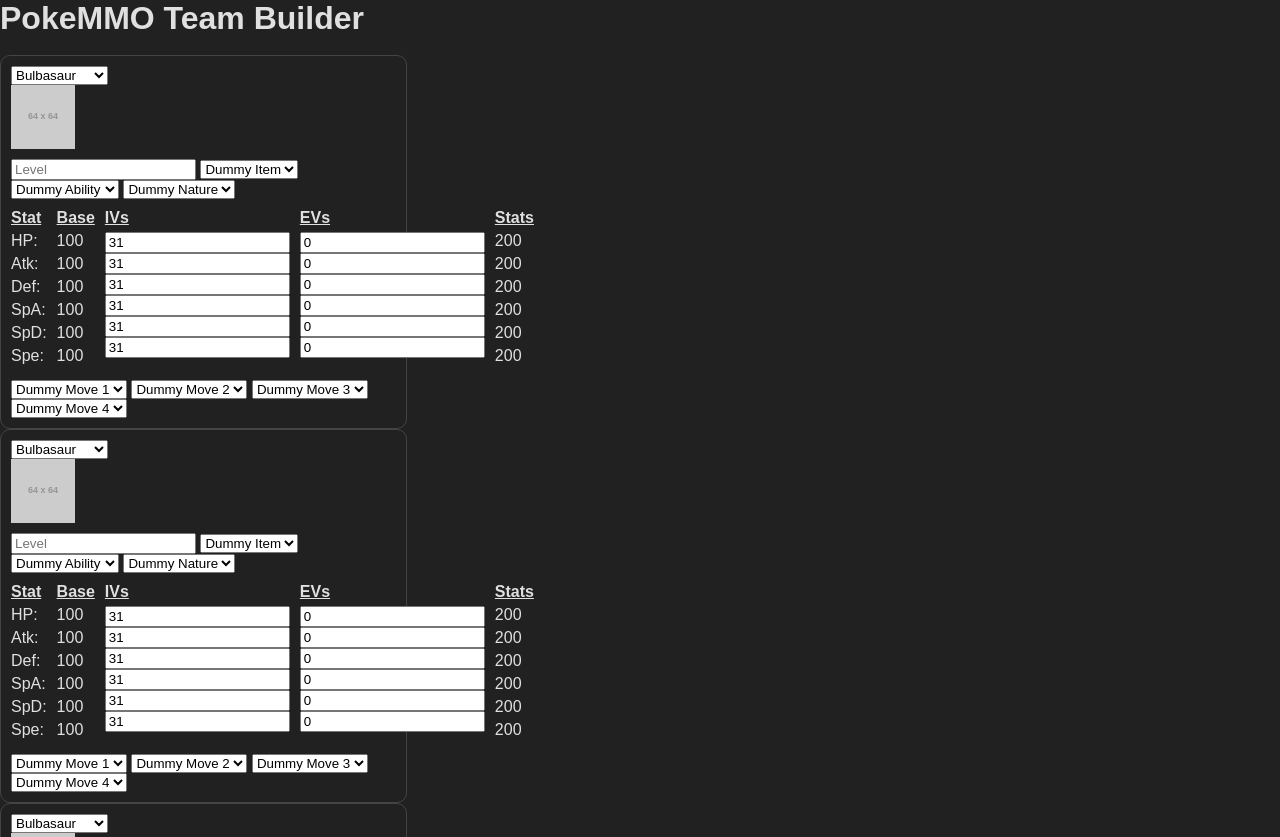
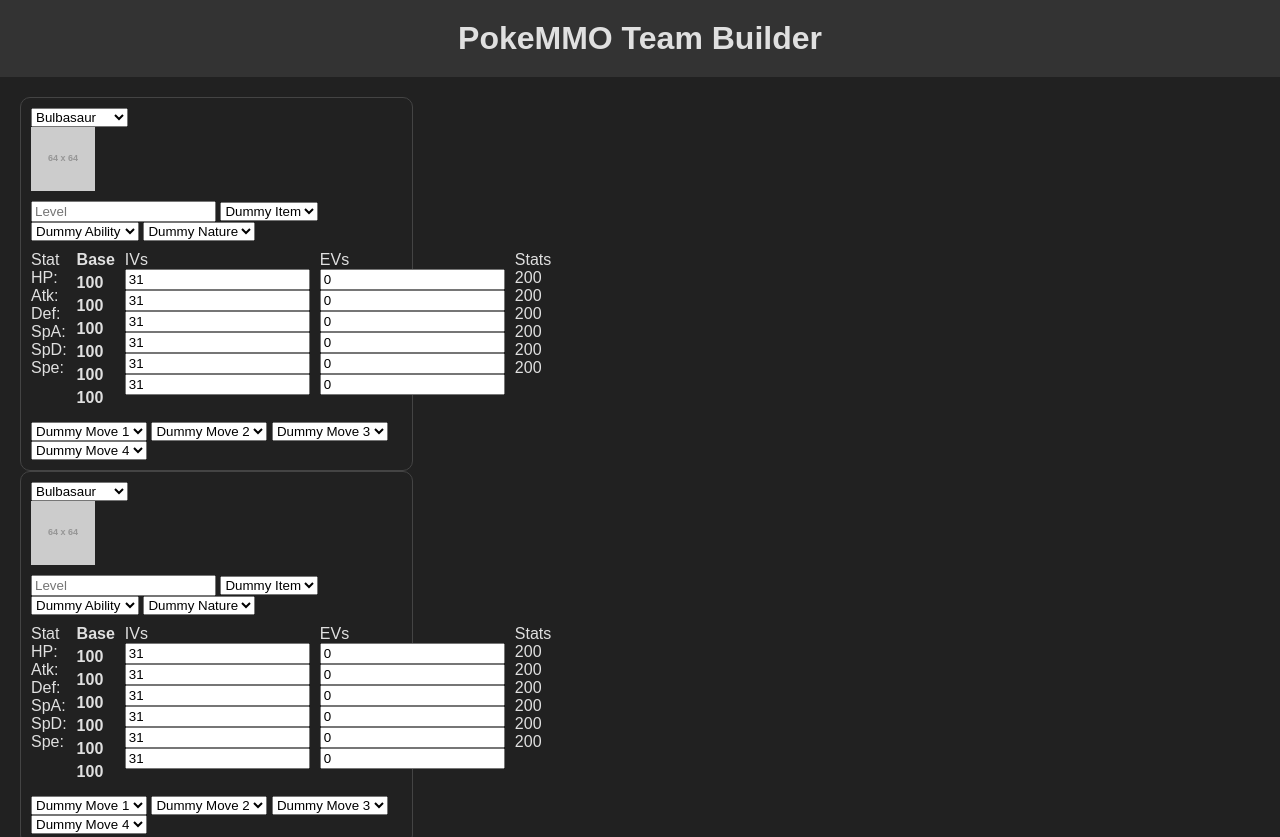
Before and after one commit to PokeMMOZone/pokemmo-team-builder, a website: page src/index.html in a window 1280 px wide. Shown: the top 837 px of the page. Drawn offline with Linux system fonts and the light colour scheme; placeholder pictures from the web are drawn by us.

Commit message:
Center header.

```diff
--- a/src/css/styles.css
+++ b/src/css/styles.css
@@ -10,6 +10,9 @@
     background-color: #333;
     text-align: center;
     padding: 20px 0;
+    width: 100%;
+    display: flex;
+    justify-content: center;
 }
 
 h1, h2, h3 {
@@ -31,7 +34,7 @@
     border: 1px solid #444;
     border-radius: 10px;
     padding: 10px;
-    width: calc(33.33% - 20px); /* Three Pokémon per row, accounting for the gap */
+    width: calc(33.33% - 20px);
     box-sizing: border-box;
     position: relative;
 }
@@ -49,19 +52,10 @@
     align-items: start;
 }
 
-.stat-column > span:first-child {
-    font-weight: bold;
-    margin-bottom: 5px;
-    text-decoration: underline;
-}
-
-.stat-names span,
-.base-stats span,
-.ivs span,
-.evs span,
-.calculated-stats span {
+.base-stats span {
     display: block;
     margin-bottom: 5px;
+    font-weight: bold;
 }
 
 .pokemon-image {
--- a/src/index.html
+++ b/src/index.html
@@ -9,17 +9,16 @@
 </head>
 
 <body>
-    <h1>PokeMMO Team Builder</h1>
+    <header>
+        <h1>PokeMMO Team Builder</h1>
+    </header>
 
-    <br>
-
-    <!-- Begin Pokémon Block -->
-    <div id="pokemonContainer">
-        <!-- Pokémon slots will be automatically added here by the JavaScript upon page load. -->
-    </div>
-    <!-- End Pokémon Block -->
-
-    <br>
+    <!-- Main content -->
+    <main>
+        <div id="pokemonContainer">
+            <!-- Pokémon slots will be added here by the JavaScript. -->
+        </div>
+    </main>
 
     <!-- Footer Section -->
     <footer>
```
